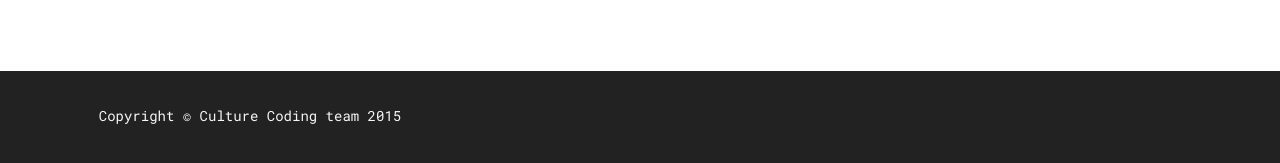
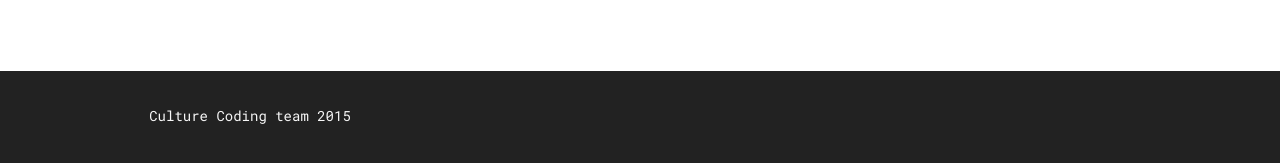
Before and after one commit to CultureCoding/CultureCoding, a Jekyll site: the page built from index.html, in a window 1280 px wide and 900 px high, scrolled down 2728 px. Shown: the part 429-592 px from the top of the window. Built offline with Jekyll 4.4.1, drawn with Linux system fonts in a browser that asks for light colours; nearby versions of some CDN libraries; some web fonts are replaced; the list of posts is cut into pages by our own code.

Commit message:
removes copyright text from copyright.

```diff
--- a/_includes/footer.html
+++ b/_includes/footer.html
@@ -2,7 +2,7 @@
     <div class="container">
         <div class="row">
             <div class="col-md-4">
-                <span class="copyright">Copyright &copy; Culture Coding team 2015</span>
+                <span class="copyright">Culture Coding team 2015</span>
             </div>
             <!-- <div class="col-md-4">
             <ul class="list-inline social-buttons">
```
